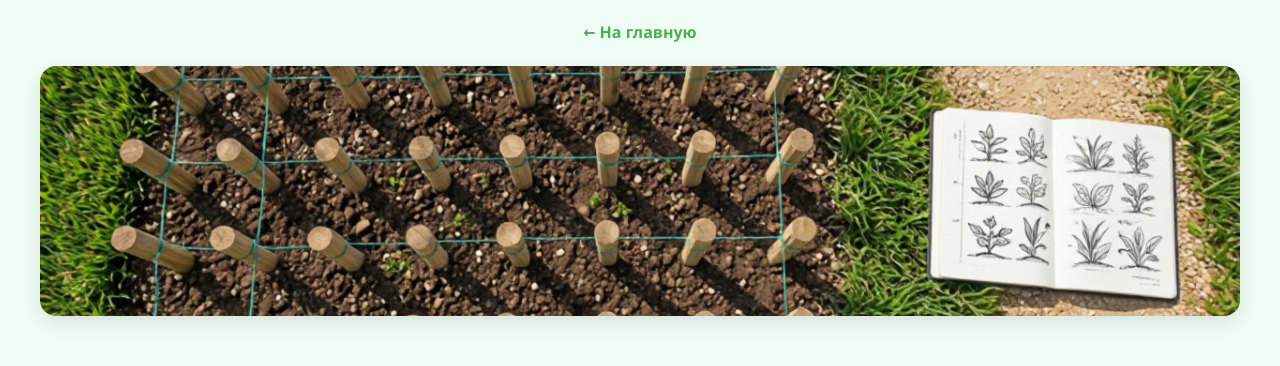
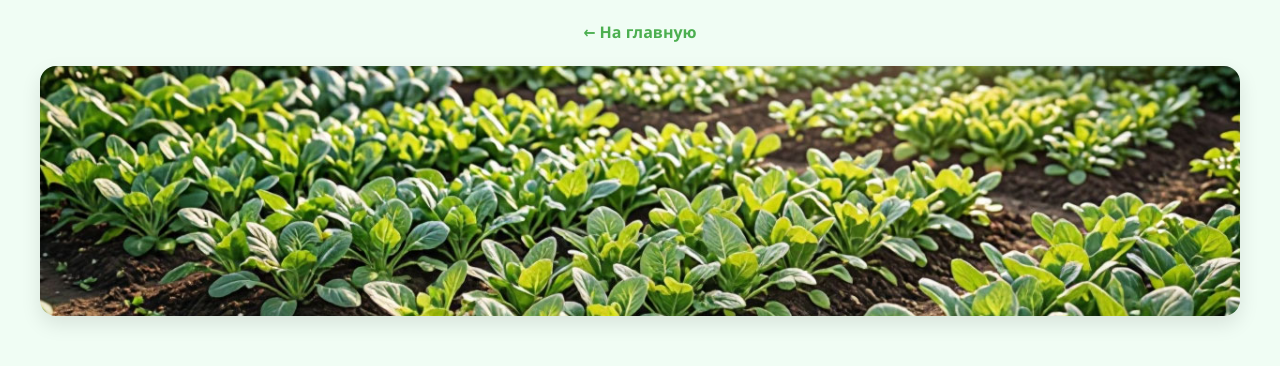
Before and after one commit to avtar7770132-blip/dachaschet, a plain HTML site: page spacing-calc.html in a window 1280 px wide. Shown: the top 366 px of the page. Drawn offline with Linux system fonts and the light colour scheme.

Commit message:
Update spacing-calc.html

```diff
--- a/spacing-calc.html
+++ b/spacing-calc.html
@@ -12,7 +12,7 @@
 <body>
 <div class="container">
 <header style="margin-bottom:20px"><a href="index.html" style="color:#4CAF50;font-weight:bold;text-decoration:none">← На главную</a></header>
-<img src="bed-planner.jpg" alt="Схема посадки" style="width:100%;height:250px;object-fit:cover;border-radius:16px;margin-bottom:30px;box-shadow:0 8px 20px rgba(0,0,0,0.1)">
+<img src="hero-dacha.jpg" alt="Схема посадки" style="width:100%;height:250px;object-fit:cover;border-radius:16px;margin-bottom:30px;box-shadow:0 8px 20px rgba(0,0,0,0.1)">
 <h1 style="color:#2E7D32">📐 Схема посадки</h1>
 <p class="subtitle">Сколько кустов влезет на грядку и какой шаг выбрать без загущения.</p>
 <div class="card" style="max-width:600px;margin:0 auto">
```
